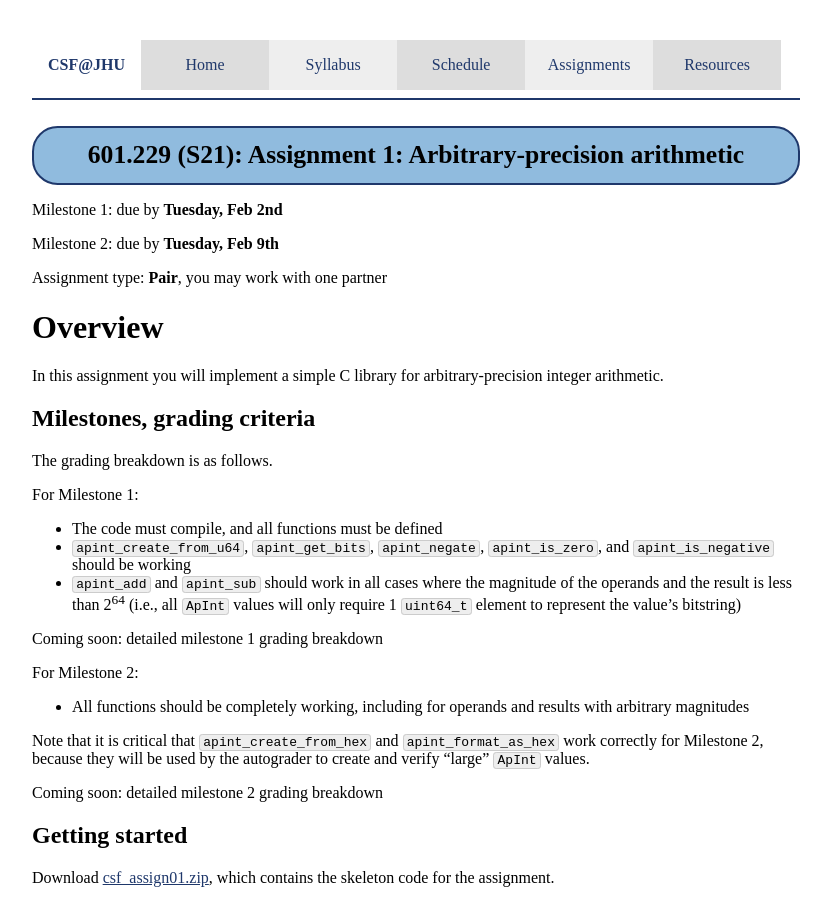
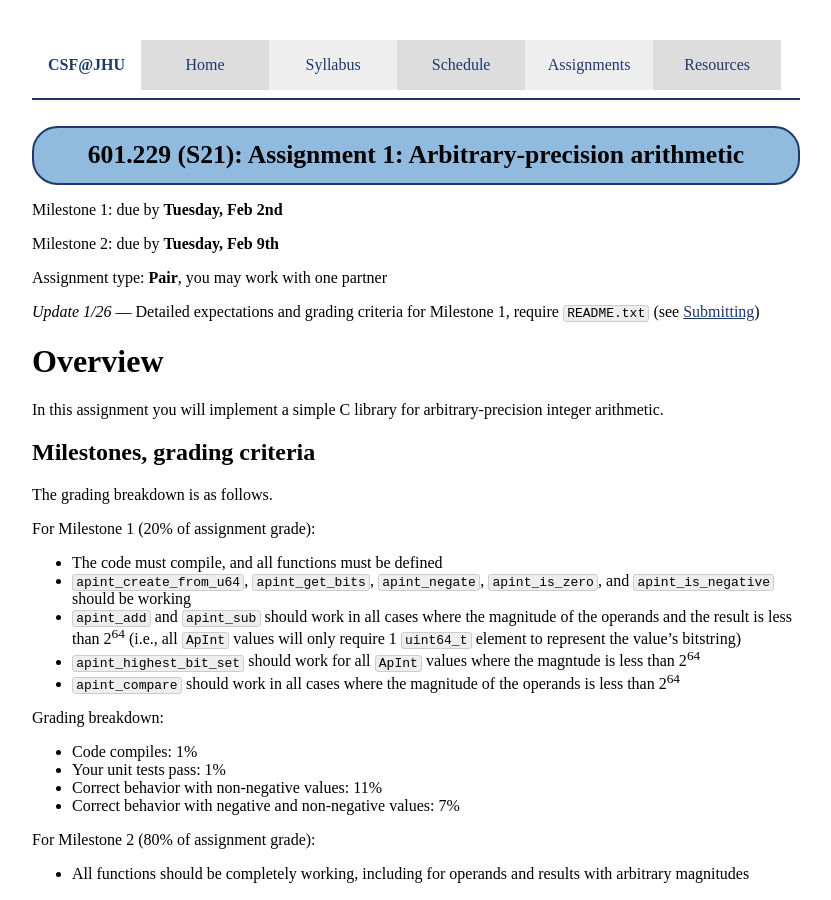
Before and after one commit to jhucsf/spring2021, a Jekyll site: the page built from assign/assign01.md, in a window 1280 px wide and 900 px high. Shown: the whole window, without its empty margins (224-1055 px from the left). Built offline with Jekyll 4.4.1, drawn with Linux system fonts in a browser that asks for light colours; some of the changed text lies outside the part shown.

Commit message:
detailed grading criteria for ms1, require README.txt

````diff
--- a/assign/assign01.md
+++ b/assign/assign01.md
@@ -9,6 +9,8 @@ Milestone 2: due by **Tuesday, Feb 9th**
 
 Assignment type: **Pair**, you may work with one partner
 
+*Update 1/26* — Detailed expectations and grading criteria for Milestone 1, require `README.txt` (see [Submitting](#submitting))
+
 # Overview
 
 In this assignment you will implement a simple C library for arbitrary-precision integer arithmetic.
@@ -17,15 +19,22 @@ In this assignment you will implement a simple C library for arbitrary-precision
 
 The grading breakdown is as follows.
 
-For Milestone 1:
+For Milestone 1 (20% of assignment grade):
 
 * The code must compile, and all functions must be defined
 * `apint_create_from_u64`, `apint_get_bits`, `apint_negate`, `apint_is_zero`, and `apint_is_negative` should be working
 * `apint_add` and `apint_sub` should work in all cases where the magnitude of the operands and the result is less than 2<sup>64</sup> (i.e., all `ApInt` values will only require 1 `uint64_t` element to represent the value's bitstring)
+* `apint_highest_bit_set` should work for all `ApInt` values where the magntude is less than 2<sup>64</sup>
+* `apint_compare` should work in all cases where the magnitude of the operands is less than 2<sup>64</sup>
 
-Coming soon: detailed milestone 1 grading breakdown
+Grading breakdown:
 
-For Milestone 2:
+* Code compiles: 1%
+* Your unit tests pass: 1%
+* Correct behavior with non-negative values: 11%
+* Correct behavior with negative and non-negative values: 7%
+
+For Milestone 2 (80% of assignment grade):
 
 * All functions should be completely working, including for operands and results with arbitrary magnitudes
 
@@ -296,11 +305,20 @@ To run valgrind, on your test program, the command is `valgrind ./apintTests`.
 
 # Submitting
 
+Before you submit, prepare a `README.txt` file so that it contains your names, and briefly summarizes each of your contributions to the submission (i.e., who worked on what functionality.)
+
 To submit your work:
 
-* Run the command `make solution.zip`
-* Upload `solution.zip` to [Gradescope](https://www.gradescope.com/) as **Assignment 1 MS1** or **Assignment 1 MS2**, depending on which milestone you are submitting
-* Please check the files you uploaded to make sure they are the ones you intended to submit
+Run the following commands to create a `solution.zip` file:
+
+```
+rm -f solution.zip
+zip -9r solution.zip Makefile *.h *.c README.txt
+```
+
+Upload `solution.zip` to [Gradescope](https://www.gradescope.com/) as **Assignment 1 MS1** or **Assignment 1 MS2**, depending on which milestone you are submitting.
+
+Please check the files you uploaded to make sure they are the ones you intended to submit.
 
 ## Autograder
 
````
Also changed, not shown: index.md (+1 -0 lines), 1 other file.
